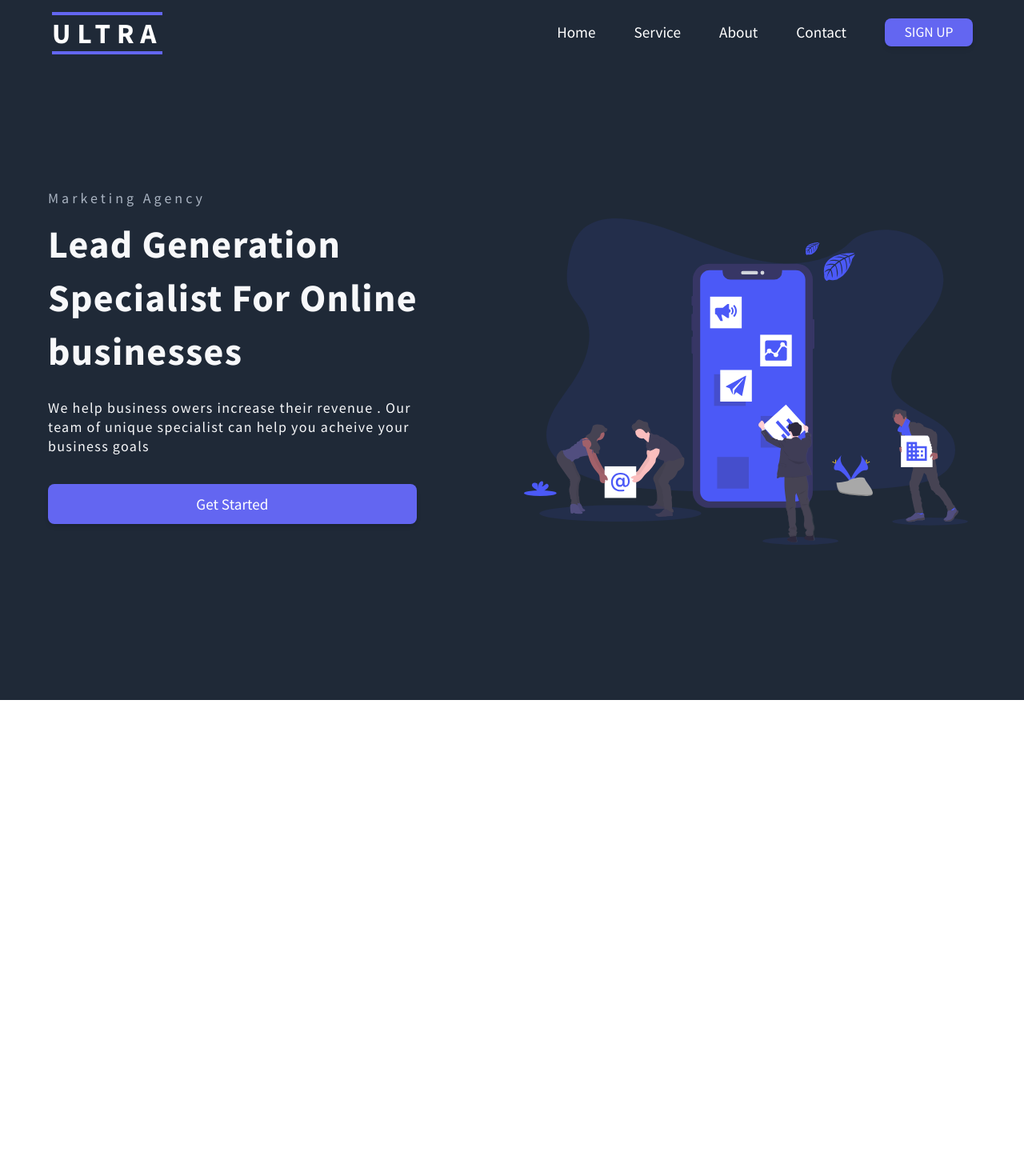
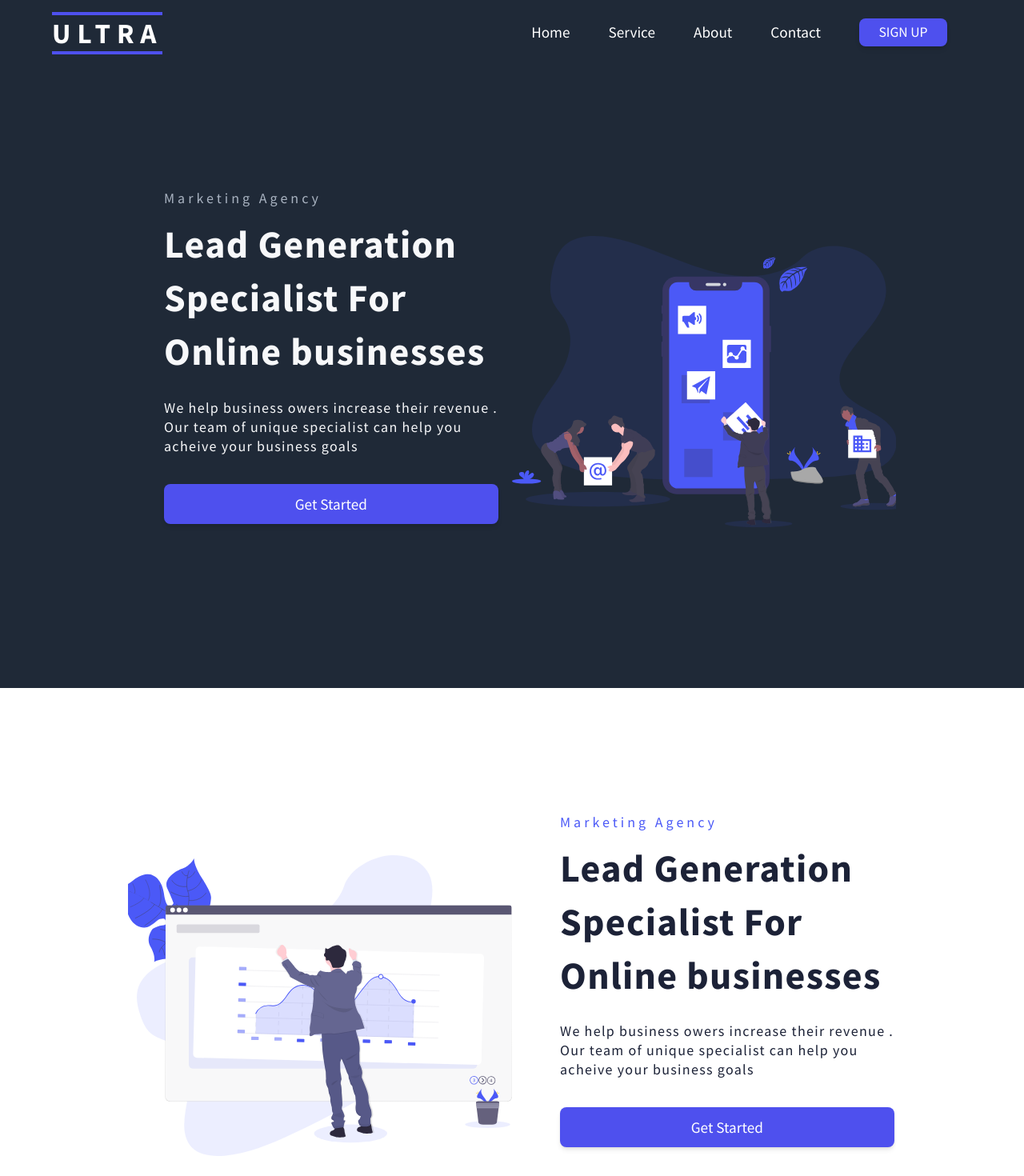
Before and after one commit to Hassene-Belhaj/Digital-React-Website-Using-Styled-Component, a React (Vite) app: page / in a window 1280 px wide. Shown: the top 1470 px of the page at 80% size. Before the commit the page ends 875 px from the top, so only its background shows below. Built offline with nearby package versions, Linux system fonts and the light colour scheme.

Commit message:
update 4

```diff
--- a/src/assets/Components/NavBar/InfoSection/InfoSection.Style.jsx
+++ b/src/assets/Components/NavBar/InfoSection/InfoSection.Style.jsx
@@ -3,8 +3,15 @@ import {styled } from 'styled-components'
 
 export const InfoSec = styled.div`
     color: #fff;
-    padding: 10rem 0 ;
+    padding: 10rem 10rem  ;
+    margin: auto;
     background: ${({LightBg})=>(LightBg ? '#fff':'#1f2937' )};
+    @media screen and (max-width : 1240px) {
+        padding : 10rem 5rem ;
+    }
+    @media screen and (max-width : 680px) {
+        padding : 10rem 2rem ;
+    }
 `
 
     export const InfoRow  = styled.div`
@@ -16,14 +23,12 @@ export const InfoSec = styled.div`
 `
 
 export const InfoColumn = styled.div`
-        margin-bottom: 15px;
-        padding-right: 15px;
-        padding-left: 15px;
+      margin: auto;
         flex: 1;
         flex-basis: 50%;
         max-width: 50%;
         @media screen and (max-width : 768px) {
-            max-width: 100%;
+            max-width: max-content;
             flex-basis:100%;
             display: flex;
             justify-content: center;
@@ -54,6 +59,12 @@ letter-spacing: 1.3px;
 font-size: 48px;
 line-height: 1.4;
 color: ${({LightText})=>(LightText ?  '#f7f8fa':'#1c2237' )};
+@media screen and (max-width : 660px) {
+       font-size: 32px;
+    }
+    @media screen and (max-width : 520px) {
+       font-size: 24px;
+    }
 
 `
 
@@ -78,7 +89,6 @@ export const Image = styled.img`
 padding-right: 0;
 border: 0;
 max-width: 100%;
-vertical-align: middle;
 display: inline-block;
 max-height : 500px;
 `
--- a/src/assets/Components/NavBar/InfoSection/InfoSection.jsx
+++ b/src/assets/Components/NavBar/InfoSection/InfoSection.jsx
@@ -20,7 +20,7 @@ const InfoSection = ({
 }) => {
   return (
     <>
-    <InfoSec LightGb={LightBg}>
+    <InfoSec LightBg={LightBg}>
        <Container>
            <InfoRow imgStart={imgStart}>
             <InfoColumn>
--- a/src/assets/Components/NavBar/NavBar.Style.jsx
+++ b/src/assets/Components/NavBar/NavBar.Style.jsx
@@ -10,8 +10,6 @@ export const GlobalStyles = createGlobalStyle`
         margin: 0;
         box-sizing:border-box;
         font-family: 'source sans pro',sans-serif;
-
-
 }
 
   html {
@@ -29,8 +27,8 @@ export const DivLogo = styled.div`
         font-weight: medium;
         z-index: 900;
         color :${({color})=>color};
-        border-bottom: 4px solid #6366f1;
-        border-top:4px solid #6366f1;
+        border-bottom: 4px solid #4e50ee;
+        border-top:4px solid #4e50ee;
      @media screen and (max-width : 768px) {
          left:25px;
 
@@ -49,7 +47,7 @@ export const Container = styled.div`
 export const NavBarContainer = styled.div`
         display: flex;
         justify-content: center;
-        width: 100%;
+        width:100%;
         height: 80px;
         background-color: ${({color})=> color};
         z-index: 40;
@@ -72,7 +70,7 @@ export const NavBarSmContainer = styled.div`
 `
 
 export const NavBarUl = styled.ul`
-      width: 100%;
+      width: 90%;
       display: flex;
       justify-content:flex-end;
       align-items: center;
@@ -99,8 +97,8 @@ export const NavBarSm = styled.div`
     @media screen and (max-width : 768px)  {
         position: absolute;
         width: 100%;
-        // top 0 right 0 bottom 0 left 0
-        inset: 0;
+         top:0px;
+         bottom:0px;
         left:${({toggle}) =>(toggle ?  0 : "-100%")};
         background:${({color})=>color};
         opacity: 1;
@@ -132,7 +130,7 @@ display: none;
 export const NavIcon = styled(AiOutlineMenu)`
       position:fixed;
       top: 25px;
-      right: 20px;
+      right: 25px;
       z-index: 400;
 
       @media screen and (min-width : 768px) {
@@ -142,8 +140,8 @@ export const NavIcon = styled(AiOutlineMenu)`
 `
 export const NavIcon2 = styled(AiOutlineClose)`
       position:fixed;
-      top: 10px;
-      right: 20px;
+      top: 25px;
+      right: 25px;
       z-index: 400;
 
     @media screen and (min-width : 768px) {
@@ -155,7 +153,7 @@ export const NavIcon2 = styled(AiOutlineClose)`
 export const ButtonStyle = styled.button`
       border-radius: 8px;
       border: none;
-      background : ${({background})=>(background ? '#000' : '#6366f1')} ;
+      background : ${({background})=>(background ? '#000' : '#4e50ee')} ;
       width: ${({width})=>width};
       height: ${({height})=>height};
       padding:${({padding})=>padding};
@@ -167,7 +165,7 @@ export const ButtonStyle = styled.button`
       cursor:pointer;
       &:hover {
       transition : all 0.3s ease-in;
-      background: #4e50ee;
+      background:#6366f1 ;
       }
 
 `
--- a/src/assets/pages/Home/Data.jsx
+++ b/src/assets/pages/Home/Data.jsx
@@ -8,6 +8,21 @@ export const HomeObjOne = {
    LightText:'true',
    topline: 'Marketing Agency',
    start:true,
-   img:'../../images/svg-1.svg',
+   img:'/images/svg-1.svg',
    alt:'image',
 }
+
+
+export const HomeObjTwo = {
+   LightBg:true,
+   imgStart:true,
+   LightTopLine:false,
+   LightTextdesc:false,
+   headline:'Lead Generation Specialist For Online businesses ',
+   description:'We help business owers increase their revenue . Our team of unique specialist can help you acheive your business goals',
+   LightText:false,
+   topline: 'Marketing Agency',
+   start:true,
+   img:'/images/svg-2.svg',
+   alt:'image',
+}
--- a/src/assets/pages/Home/Home.jsx
+++ b/src/assets/pages/Home/Home.jsx
@@ -1,11 +1,14 @@
 import React from 'react'
 import InfoSection from '../../Components/NavBar/InfoSection/InfoSection'
-import { HomeObjOne } from './Data'
+import { HomeObjOne, HomeObjTwo } from './Data'
 
 
 const Home = () => {
   return (
+    <>
    <InfoSection {...HomeObjOne} />
+   <InfoSection {...HomeObjTwo} />
+    </>
     )
 }
 
```
